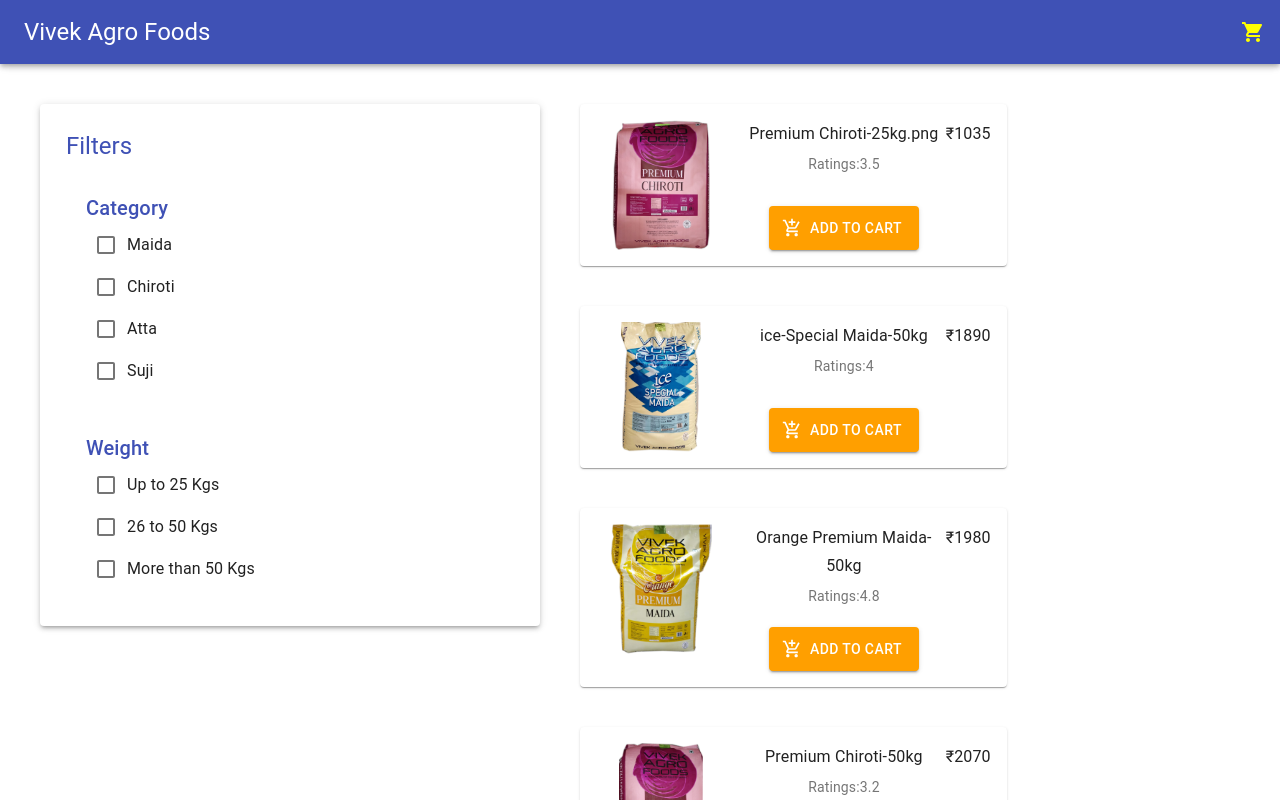
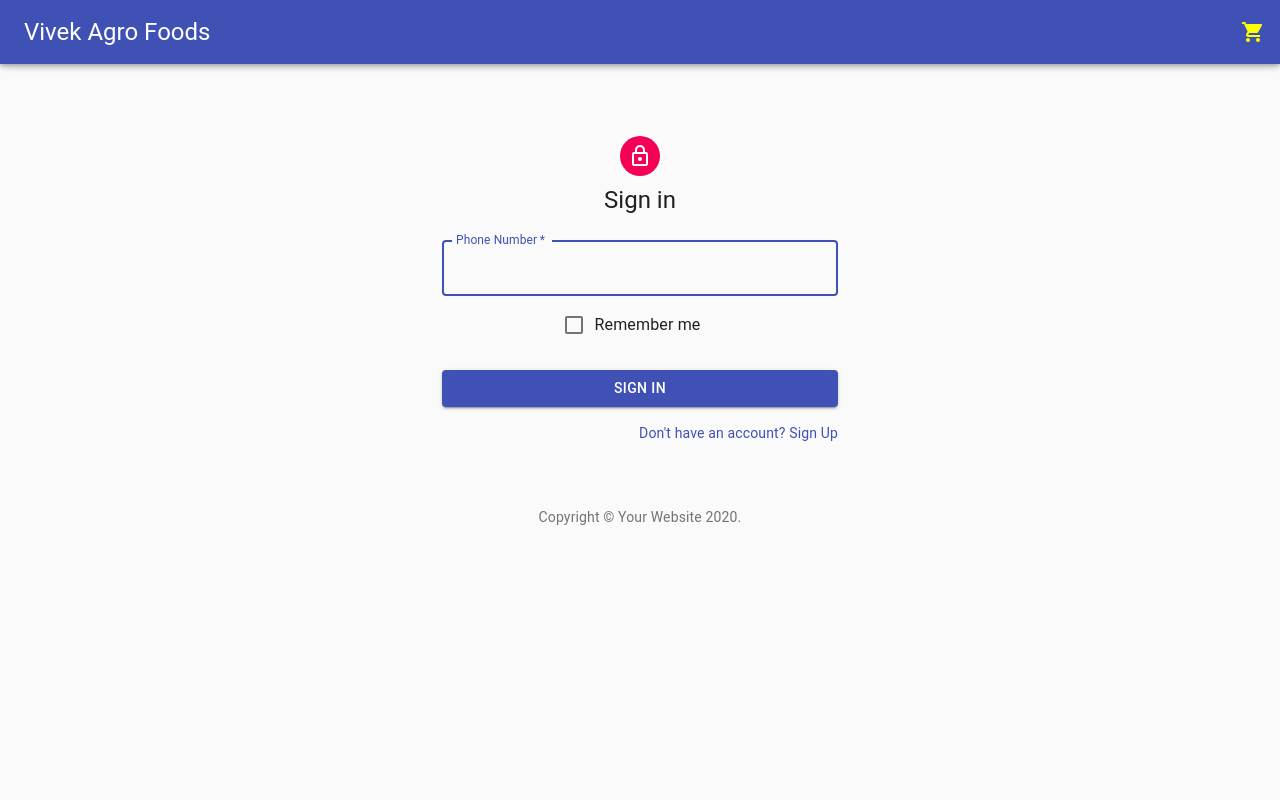
Before and after one commit to Shruthinag/React-Materialui, a React (Create React App) app: page / in a window 1280 px wide. Shown: the top 800 px of the page. Built offline with nearby package versions, Linux system fonts and the light colour scheme; the HTML template or start-up script is replaced by a standard one.

Commit message:
Adding Login Screen
Adding OTP based sign in

```diff
--- a/src/App.js
+++ b/src/App.js
@@ -4,6 +4,7 @@
 import Cart from "./components/CartList";
 import NavBar from "./components/NavBar";
 import Toolbar from "@material-ui/core/Toolbar";
+import LoginScreen from "./screens/LoginScreen";
 
 const PAGE_PRODUCTS = "products";
 const PAGE_CART = "cart";
@@ -11,6 +12,7 @@
 function App() {
   const [cart, setCart] = useState([]);
   const [page, setPage] = useState(PAGE_PRODUCTS);
+  const [loggedIn, setLoggedIn] = useState(false);
 
   const navigateTo = (nextPage) => {
     setPage(nextPage);
@@ -27,9 +29,11 @@
         onClick={() => navigateTo(PAGE_CART)}
       />
       <Toolbar id="back-to-top-anchor" />
-
-      {page === PAGE_PRODUCTS && <Products cart={cart} setCart={setCart} />}
-      {page === PAGE_CART && (
+      {!loggedIn && <LoginScreen logIn={() => setLoggedIn(true)} />}
+      {page === PAGE_PRODUCTS && loggedIn && (
+        <Products cart={cart} setCart={setCart} />
+      )}
+      {page === PAGE_CART && loggedIn && (
         <Cart
           cart={cart}
           setCart={setCart}
--- /dev/null
+++ b/src/components/EnterOTP.js
@@ -0,0 +1,57 @@
+import React from "react";
+import Button from "@material-ui/core/Button";
+import TextField from "@material-ui/core/TextField";
+import FormControlLabel from "@material-ui/core/FormControlLabel";
+import Checkbox from "@material-ui/core/Checkbox";
+import Grid from "@material-ui/core/Grid";
+import Link from "@material-ui/core/Link";
+import { makeStyles } from "@material-ui/core/styles";
+
+const useStyles = makeStyles((theme) => ({
+  form: {
+    width: "100%", // Fix IE 11 issue.
+    marginTop: theme.spacing(1),
+  },
+  submit: {
+    margin: theme.spacing(3, 0, 2),
+  },
+}));
+
+export default function EnterOTP({ onSubmit }) {
+  const classes = useStyles();
+  return (
+    <>
+      <form className={classes.form} noValidate>
+        <TextField
+          variant="outlined"
+          margin="normal"
+          required
+          fullWidth
+          id="otp"
+          label="Enter OTP"
+          name="otp"
+          autoComplete="one-time-code"
+          autoFocus
+        />
+        <Button
+          type="submit"
+          fullWidth
+          variant="contained"
+          color="primary"
+          onClick={onSubmit}
+          className={classes.submit}
+        >
+          Submit
+        </Button>
+        <Grid container>
+          <Grid item xs></Grid>
+          <Grid item>
+            <Link href="#" variant="body2">
+              {"Didn't receive OTP? Resend OTP"}
+            </Link>
+          </Grid>
+        </Grid>
+      </form>
+    </>
+  );
+}
--- /dev/null
+++ b/src/components/EnterPhone.js
@@ -0,0 +1,61 @@
+import React from "react";
+import Button from "@material-ui/core/Button";
+import TextField from "@material-ui/core/TextField";
+import FormControlLabel from "@material-ui/core/FormControlLabel";
+import Checkbox from "@material-ui/core/Checkbox";
+import Grid from "@material-ui/core/Grid";
+import Link from "@material-ui/core/Link";
+import { makeStyles } from "@material-ui/core/styles";
+
+const useStyles = makeStyles((theme) => ({
+  form: {
+    width: "100%", // Fix IE 11 issue.
+    marginTop: theme.spacing(1),
+  },
+  submit: {
+    margin: theme.spacing(3, 0, 2),
+  },
+}));
+
+export default function EnterPhone({ onSubmit }) {
+  const classes = useStyles();
+  return (
+    <>
+      <form className={classes.form} noValidate>
+        <TextField
+          variant="outlined"
+          margin="normal"
+          required
+          fullWidth
+          id="telephone"
+          label="Phone Number"
+          name="telephone"
+          autoComplete="tel"
+          autoFocus
+        />
+        <FormControlLabel
+          control={<Checkbox value="remember" color="primary" />}
+          label="Remember me"
+        />
+        <Button
+          type="submit"
+          fullWidth
+          variant="contained"
+          color="primary"
+          onClick={onSubmit}
+          className={classes.submit}
+        >
+          Sign In
+        </Button>
+        <Grid container>
+          <Grid item xs></Grid>
+          <Grid item>
+            <Link href="#" variant="body2">
+              {"Don't have an account? Sign Up"}
+            </Link>
+          </Grid>
+        </Grid>
+      </form>
+    </>
+  );
+}
--- a/src/components/ProductList.js
+++ b/src/components/ProductList.js
@@ -251,7 +251,6 @@
         filterObj.categoryName
       ].filter((item) => item !== event.target.name);
     }
-    console.log(newAppliedFilter);
     setAppliedFilter(newAppliedFilter);
     filterProducts();
   };
--- /dev/null
+++ b/src/screens/LoginScreen.js
@@ -0,0 +1,71 @@
+import React, { useState } from "react";
+import Avatar from "@material-ui/core/Avatar";
+import CssBaseline from "@material-ui/core/CssBaseline";
+import Link from "@material-ui/core/Link";
+import Box from "@material-ui/core/Box";
+import LockOutlinedIcon from "@material-ui/icons/LockOutlined";
+import Typography from "@material-ui/core/Typography";
+import { makeStyles } from "@material-ui/core/styles";
+import Container from "@material-ui/core/Container";
+import EnterPhone from "../components/EnterPhone";
+import EnterOTP from "../components/EnterOTP";
+
+function Copyright() {
+  return (
+    <Typography variant="body2" color="textSecondary" align="center">
+      {"Copyright © "}
+      <Link color="inherit" href="https://material-ui.com/">
+        Your Website
+      </Link>{" "}
+      {new Date().getFullYear()}
+      {"."}
+    </Typography>
+  );
+}
+
+const useStyles = makeStyles((theme) => ({
+  paper: {
+    marginTop: theme.spacing(8),
+    display: "flex",
+    flexDirection: "column",
+    alignItems: "center",
+  },
+  avatar: {
+    margin: theme.spacing(1),
+    backgroundColor: theme.palette.secondary.main,
+  },
+  form: {
+    width: "100%", // Fix IE 11 issue.
+    marginTop: theme.spacing(1),
+  },
+  submit: {
+    margin: theme.spacing(3, 0, 2),
+  },
+}));
+
+export default function LoginScreen({ logIn }) {
+  const [phoneEntered, setphoneEntered] = useState(false);
+  const classes = useStyles();
+  return (
+    <>
+      <Container component="main" maxWidth="xs">
+        <CssBaseline />
+        <div className={classes.paper}>
+          <Avatar className={classes.avatar}>
+            <LockOutlinedIcon />
+          </Avatar>
+          <Typography component="h1" variant="h5">
+            Sign in
+          </Typography>
+          {!phoneEntered && (
+            <EnterPhone onSubmit={() => setphoneEntered(true)} />
+          )}
+          {phoneEntered && <EnterOTP onSubmit={logIn} />}
+        </div>
+        <Box mt={8}>
+          <Copyright />
+        </Box>
+      </Container>
+    </>
+  );
+}
```
